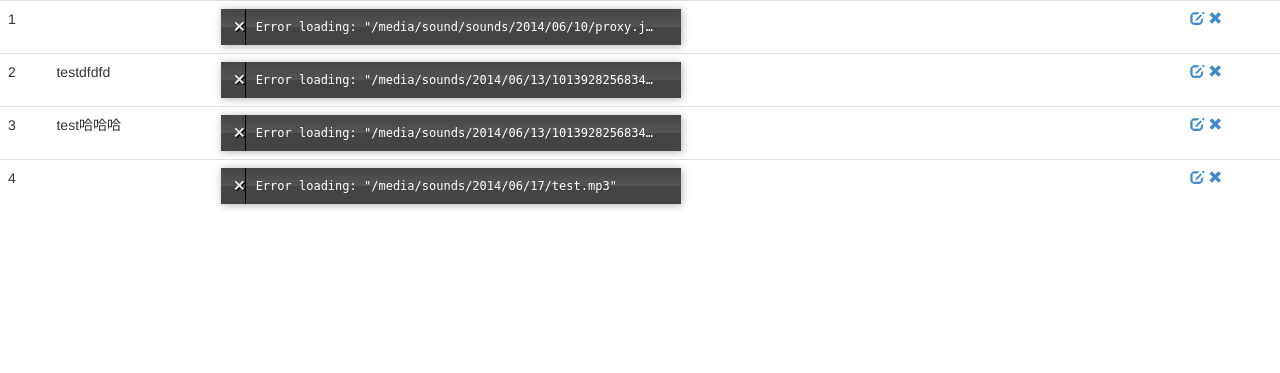
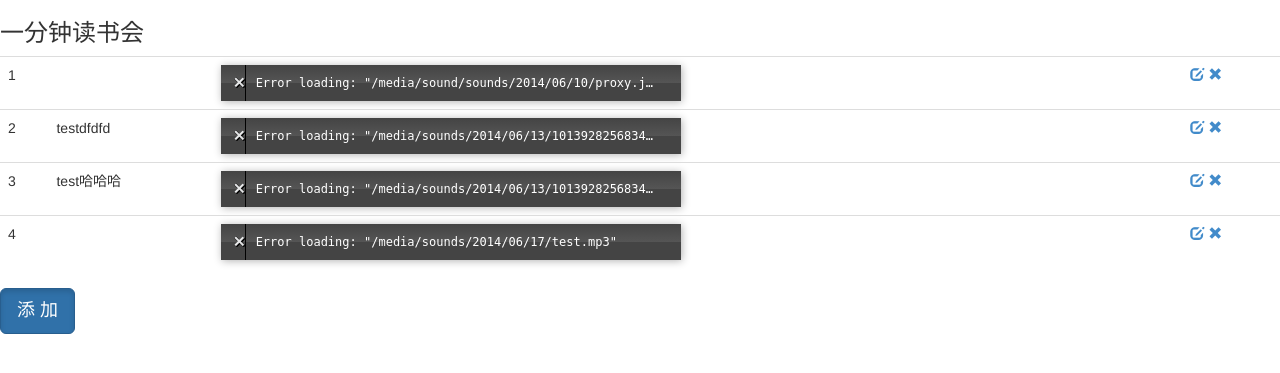
Before and after one commit to stardust1900/reading-party, a Django app: page /sound/list/ in a window 1280 px wide. Shown: the top 373 px of the page. Run offline with Django 3.2, Linux system fonts and the light colour scheme; data comes from the database, SQL or seed files in the repository; parts of the project's set-up code (start-up, migrations or seed data) failed here and were passed over; some libraries are stand-ins or nearby versions.

Commit message:
增加按钮

```diff
--- a/server/readingParty/sound/templates/list.html
+++ b/server/readingParty/sound/templates/list.html
@@ -2,7 +2,7 @@
 <html>
 	<head>
 		<meta charset="utf-8">
-		<title>Minimal Django File Upload Example</title>
+		<title>一分钟读书会</title>
 		{% load staticfiles %}
 		<link href="{% static "css/bootstrap.min.css" %}" rel="stylesheet">
 		<script src="{% static "js/audio.min.js" %}"></script>
@@ -14,18 +14,7 @@
 	</head>
 
 	<body>
-		<!-- List of uploaded documents -->
-		<!-- {% if sounds %}
-			<ul>
-			{% for sound in sounds %}
-				<li><a href="{{ sound.soundfile.url }}">{{ sound.soundfile.name }},{{sound.memo}}</a></li>
-			{% endfor %}
-			</ul>
-		{% else %}
-			<p>No documents.</p>
-		{% endif %}
-		<br>
-		<br> -->
+		<h3>一分钟读书会</h3>
         {% if sounds %}
 		<table class="table">
 			{% for sound in sounds %}
@@ -43,6 +32,7 @@
 		{% else %}
 			<p>No documents.</p>
 		{% endif %}
+		<a href="/sound/toUpload" class="btn btn-primary btn-lg active" role="button">添 加</a>
 	</body>
 
 </html>
--- a/server/readingParty/sound/templates/upload.html
+++ b/server/readingParty/sound/templates/upload.html
@@ -2,7 +2,7 @@
 <html>
 	<head>
 		<meta charset="utf-8">
-		<title>Upload file</title>
+		<title>一分钟读书会</title>
 		{% load staticfiles %}
 		<link href="{% static "css/bootstrap.min.css" %}" rel="stylesheet">
 	</head>
@@ -20,7 +20,7 @@
 			</p>
 			<p>{{form.memo.label_tag}}  {{form.memo}}</p>
 			<p>{{form.bookUrl.label_tag}}  {{form.bookUrl}}</p>
-			<p><input type="submit" value="Upload" /></p>
+			<p><input type="submit" value="上传" class="btn btn-primary"/></p>
 		</form>
 
 	</body>
```
